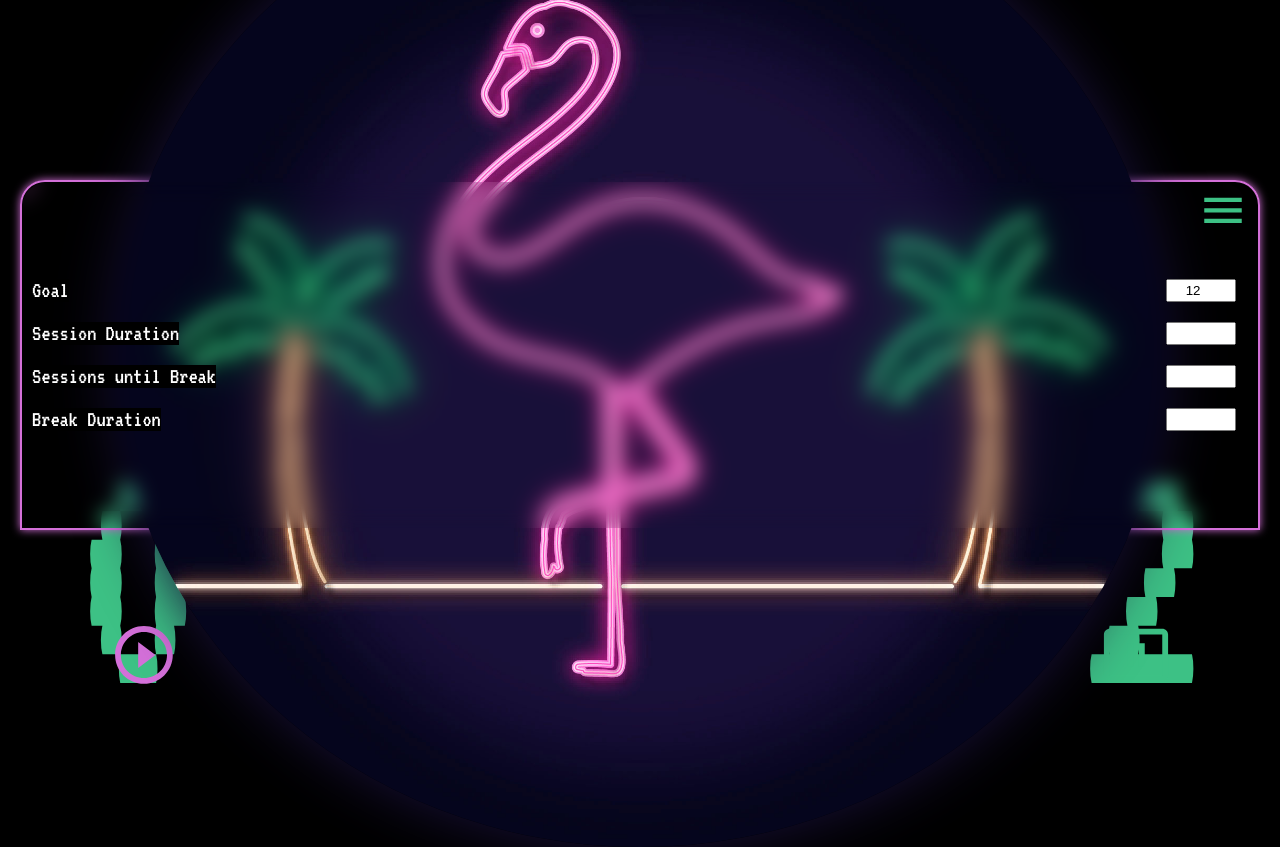
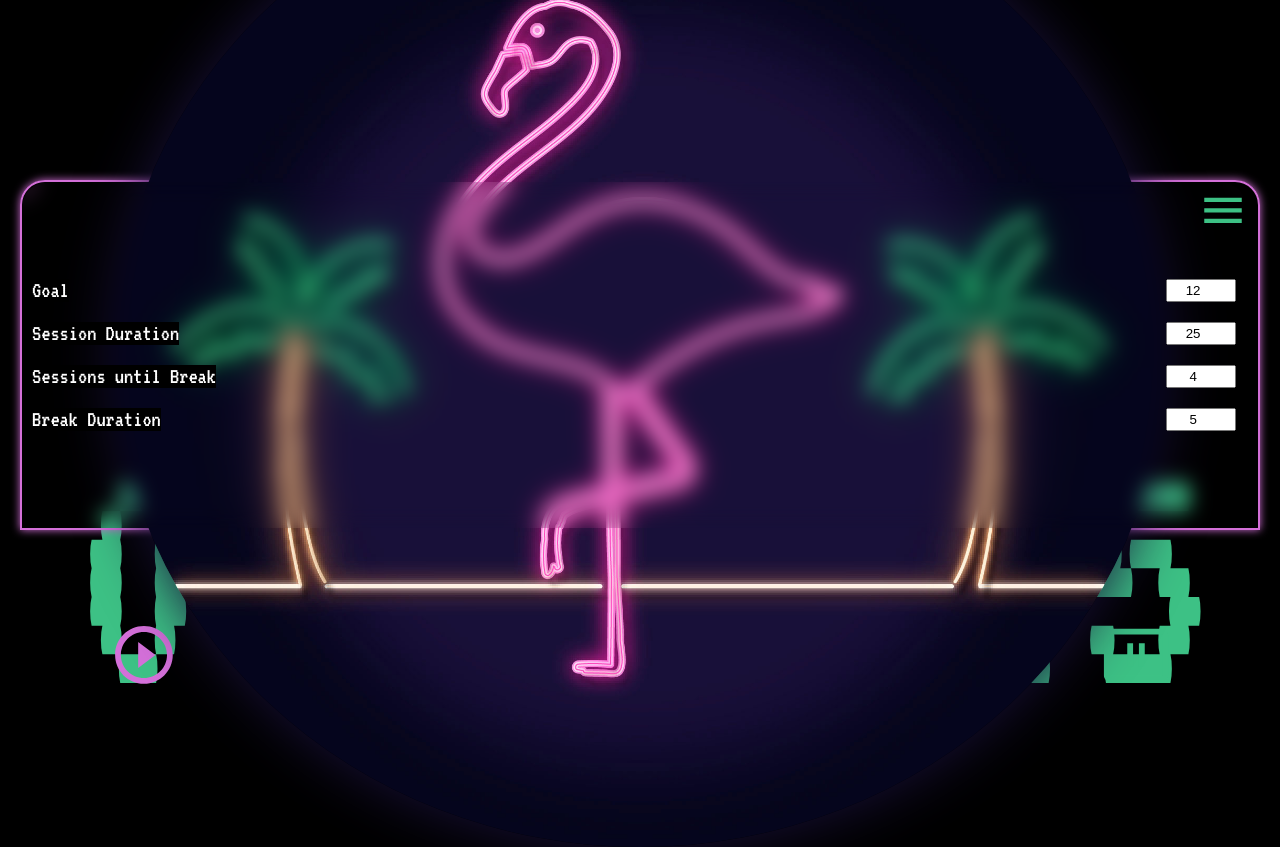
Before and after one commit to jalridley/palmodoro, a React (Create React App) app: page / in a window 1280 px wide. Both pictures are taken after a click on the picture 1223 px from the left and 210 px from the top of the page. Built offline with nearby package versions, Linux system fonts and the light colour scheme.

Commit message:
all functioning logic for state from menu user inputs into timer

```diff
--- a/src/components/Menu.js
+++ b/src/components/Menu.js
@@ -5,8 +5,15 @@ import menu from '../menu.svg';
 
 export const Menu = () => {
     const [showMenu, setShowMenu] = useState(false);
+    //states for inputs from store.js using zustand
     const goal = useStore(state => state.goal);
     const setGoal = useStore(state => state.setGoal);
+    const duration = useStore(state => state.duration);
+    const setDuration = useStore(state => state.setDuration);
+    const untilBreak = useStore(state => state.untilBreak);
+    const setUntilBreak = useStore(state => state.setUntilBreak);
+    const breakDuration = useStore(state => state.breakDuration);
+    const setBreakDuration = useStore(state => state.setBreakDuration);
 
     const isMenuOpen = () => {
         setShowMenu(!showMenu);
@@ -28,11 +35,11 @@ export const Menu = () => {
                 alt="menu"
                 onClick={() => isMenuOpen()}
             />
-            {/* temporary - fix the weird white dot behaviour */}
+            {/* temporary - fix the weird white dot thing i don't know where is comes from */}
             {showMenu ? (
                 <div className="menu">
                     <div className="label-input">
-                        <label for="goal">Goal</label>
+                        <label>Goal</label>
                         <input
                             type="number"
                             value={goal}
@@ -40,16 +47,28 @@ export const Menu = () => {
                         />
                     </div>
                     <div className="label-input">
-                        <label for="duration">Session Duration</label>
-                        <input type="number" />
+                        <label>Session Duration</label>
+                        <input
+                            type="number"
+                            value={duration}
+                            onChange={e => setDuration(e.target.value)}
+                        />
                     </div>
                     <div className="label-input">
-                        <label for="until-break">Sessions until Break</label>
-                        <input type="number" />
+                        <label>Sessions until Break</label>
+                        <input
+                            type="number"
+                            value={untilBreak}
+                            onChange={e => setUntilBreak(e.target.value)}
+                        />
                     </div>
                     <div className="label-input">
-                        <label for="break">Break Duration</label>
-                        <input type="number" />
+                        <label>Break Duration</label>
+                        <input
+                            type="number"
+                            value={breakDuration}
+                            onChange={e => setBreakDuration(e.target.value)}
+                        />
                     </div>
                 </div>
             ) : null}
--- a/src/components/Timer.js
+++ b/src/components/Timer.js
@@ -4,23 +4,33 @@ import pause1 from '../pause1.svg';
 import pause2 from '../pause2.svg';
 import play from '../play.svg';
 import reset from '../reset.svg';
+import useStore from '../store';
 
 /* to do
 -clean up logs and add comments
 -reset button remove
 -resize reset button at goal reached
 -change button colors between  ink and green when activated
+-rename variables to match store variable names
+***fix input bug when user backspaces and it is empty or zero it shows breaktime
 */
 
 export const Timer = () => {
-    // only for testing purposes. will come from menu component user inputs
-    const initUserTime = 2 * 10;
-    const initUserCount = 6;
-    const initUserBreakTime = 1 * 1000;
-    const initUserBreakCount = 2;
+    //states for inputs from store.js using zustand
+    const goal = useStore(state => state.goal);
+    const duration = useStore(state => state.duration);
+    const untilBreak = useStore(state => state.untilBreak);
+    const breakDuration = useStore(state => state.breakDuration);
+
+    // coming from menu component user inputs through zustand to share state with timer
+    //convert zustand return objects to number
+    const initUserCount = Number(goal);
+    const initUserTime = Number(duration) * 10;
+    const initUserBreakCount = Number(untilBreak);
+    const initUserBreakTime = Number(breakDuration) * 1000;
     const initCount = 1;
-    // let breakTime = false;
 
+    //normal react state because it is only used in timer component
     const [time, setTime] = useState(initUserTime);
     const [timerOn, setTimerOn] = useState(false);
     const [count, setCount] = useState(initCount);
@@ -35,11 +45,12 @@ export const Timer = () => {
     const milliseconds = ('0' + ((time / 10) % 100)).slice(-2);
 
     // runs when component is rendered every time timer on changes
+    // when timer is on or off logic
+    // use setInterval js method
     useEffect(() => {
-        // when timer is on or off logic
-        // use setInterval js method
         let interval = null;
-
+        //rerender and setTime to user input changes
+        setTime(initUserTime);
         if (timerOn) {
             interval = setInterval(() => {
                 setTime(previous => previous - 10); // decrease time by 10 milliseconds
@@ -52,10 +63,12 @@ export const Timer = () => {
         return () => {
             clearInterval(interval);
         };
-    }, [timerOn]);
+    }, [timerOn, initUserTime]);
 
-    // console.log(time);
-
+    //logic for timer reaching 0
+    //checks if it is break time
+    //yes  - goes to break logic
+    //no - resets timer to initUserTime for another session
     useEffect(() => {
         if (time === 0) {
             // play bell sound
@@ -92,11 +105,12 @@ export const Timer = () => {
             return `${count - 1} / ${initUserCount}`;
         }
     }
+
+    //if count is already goal
+    // set the timer to the user's initial sprint time
+    // a bit of a hack solution to get the functionality of goal checking to work
+    // because count is starting at 0 therefore always behind
     const setTimer = () => {
-        // if count is already goal
-        // set the timer to the user's initial sprint time
-        // a bit of a hack solution to get the functionality of goal checking to work
-        // because count is starting at 0 therefore always behind
         if (count - 1 === initUserCount + 1) {
             setCount(initCount);
             setBreakCounter(initUserBreakCount);
--- a/src/store.js
+++ b/src/store.js
@@ -9,6 +9,27 @@ const useStore = create(set => ({
             ...state.goal,
             goal,
         })),
+
+    duration: 25,
+    setDuration: duration =>
+        set(state => ({
+            ...state.duration,
+            duration,
+        })),
+
+    untilBreak: 4,
+    setUntilBreak: untilBreak =>
+        set(state => ({
+            ...state.untilBreak,
+            untilBreak,
+        })),
+
+    breakDuration: 5,
+    setBreakDuration: breakDuration =>
+        set(state => ({
+            ...state.breakDuration,
+            breakDuration,
+        })),
 }));
 
 export default useStore;
```
